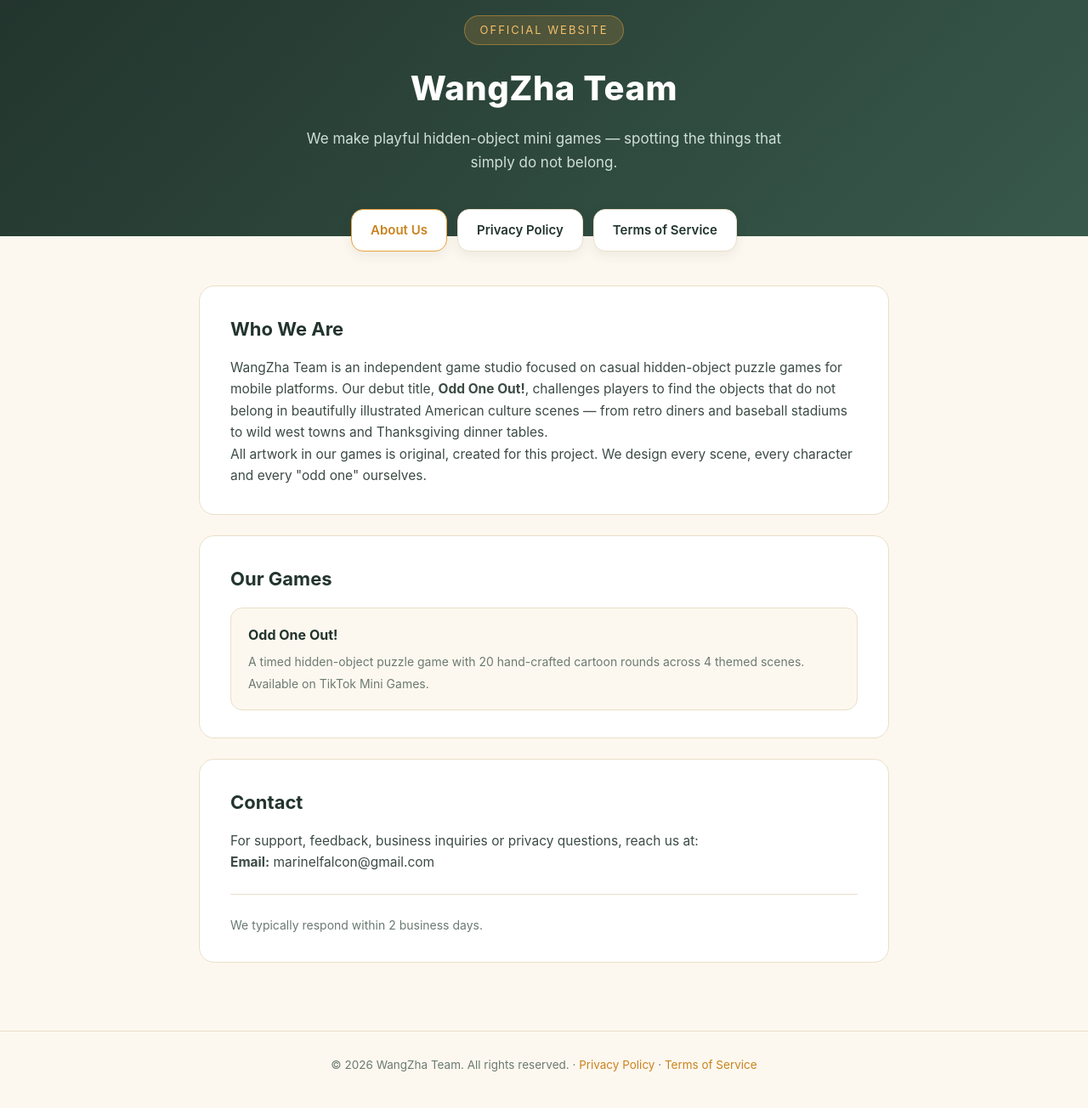
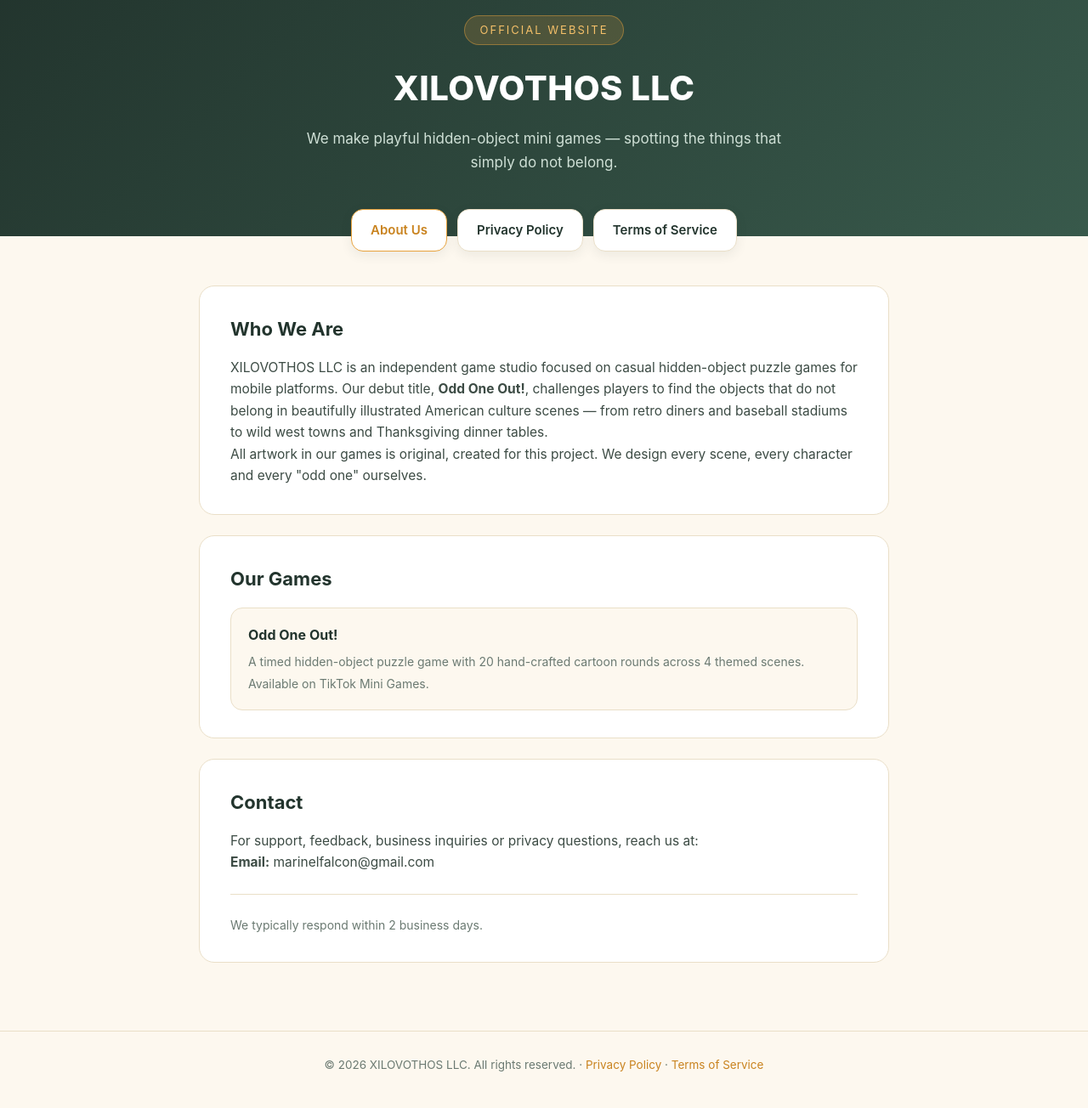
Before and after one commit to WangZha-tiktok/oddoneout, a plain HTML site: page index.html in a window 1280 px wide. Shown: the part 46-1350 px from the top of the page at 85% size. Drawn offline with Linux system fonts and the light colour scheme.

Commit message:
Fix index.html company name to XILOVOTHOS LLC; replace dead git.wangzha.org links with live GitHub Pages URL

```diff
--- a/index.html
+++ b/index.html
@@ -3,7 +3,7 @@
 <head>
 <meta charset="UTF-8">
 <meta name="viewport" content="width=device-width, initial-scale=1.0">
-<title>WangZha Team — Official Site</title>
+<title>XILOVOTHOS LLC — Official Site</title>
 <style>
     :root {
         --ink: #22342d;
@@ -96,7 +96,7 @@
 <body>
 <header>
     <div class="badge">Official Website</div>
-    <h1>WangZha Team</h1>
+    <h1>XILOVOTHOS LLC</h1>
     <p>We make playful hidden-object mini games — spotting the things that simply do not belong.</p>
 </header>
 
@@ -109,7 +109,7 @@
 <main>
     <section class="card">
         <h2>Who We Are</h2>
-        <p>WangZha Team is an independent game studio focused on casual hidden-object puzzle games for mobile platforms. Our debut title, <strong>Odd One Out!</strong>, challenges players to find the objects that do not belong in beautifully illustrated American culture scenes — from retro diners and baseball stadiums to wild west towns and Thanksgiving dinner tables.</p>
+        <p>XILOVOTHOS LLC is an independent game studio focused on casual hidden-object puzzle games for mobile platforms. Our debut title, <strong>Odd One Out!</strong>, challenges players to find the objects that do not belong in beautifully illustrated American culture scenes — from retro diners and baseball stadiums to wild west towns and Thanksgiving dinner tables.</p>
         <p>All artwork in our games is original, created for this project. We design every scene, every character and every "odd one" ourselves.</p>
     </section>
 
@@ -133,7 +133,7 @@
 </main>
 
 <footer>
-    © 2026 WangZha Team. All rights reserved. ·
+    © 2026 XILOVOTHOS LLC. All rights reserved. ·
     <a href="privacy.html">Privacy Policy</a> ·
     <a href="terms.html">Terms of Service</a>
 </footer>
```
Also changed, not shown: privacy.html (+1 -1 lines), terms.html (+1 -1 lines).
